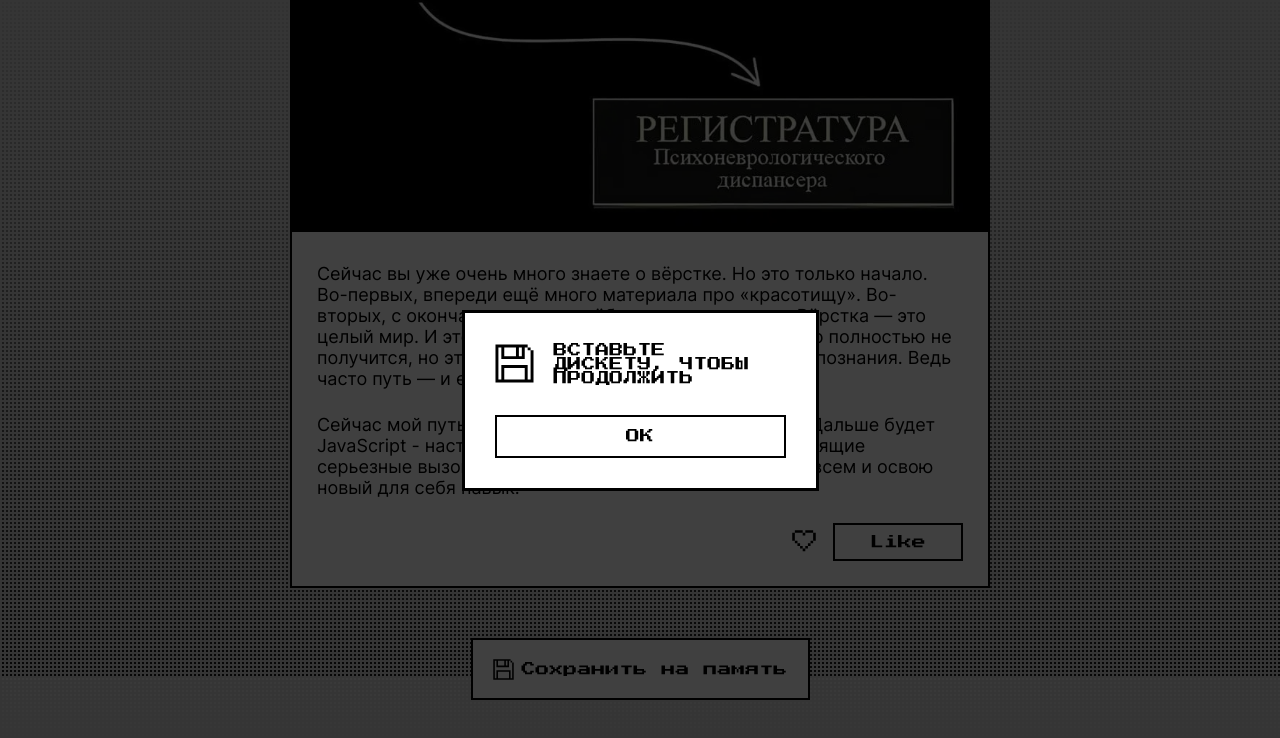
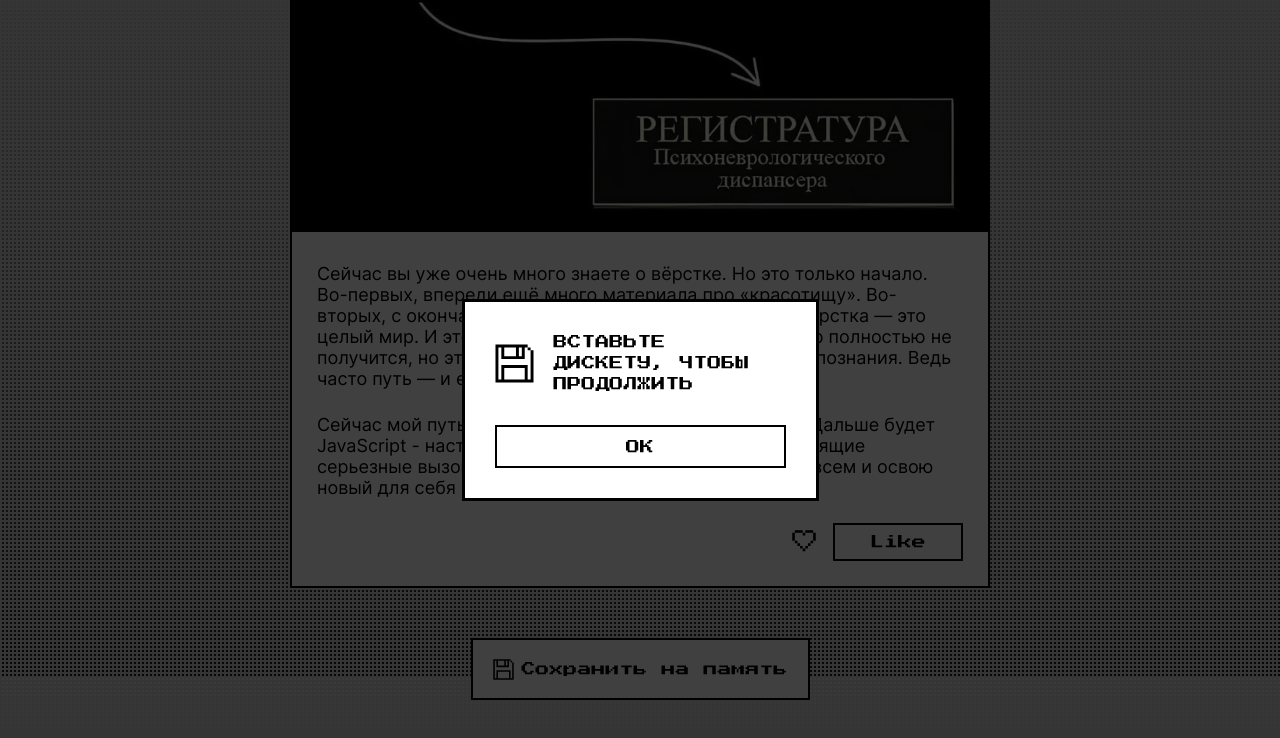
Before and after one commit to vadim-koshenkov/zakrivayuschiy-teg-f, a plain HTML site: page index.html in a window 1280 px wide. Both pictures are taken after a click on the button "Сохранить на память". Shown: the part 8924-9662 px from the top of the page. Drawn offline with Linux system fonts and the light colour scheme.

Commit message:
ПР-4, исправлены замечания код ревью 2

```diff
--- a/styles/style.css
+++ b/styles/style.css
@@ -172,6 +172,7 @@
   font-family: var(--accent-font);
   font-weight: var(--reggular-font-weight);
   font-size: 14px;
+  line-height: 21px;
   text-transform: uppercase;
 }
 
```
